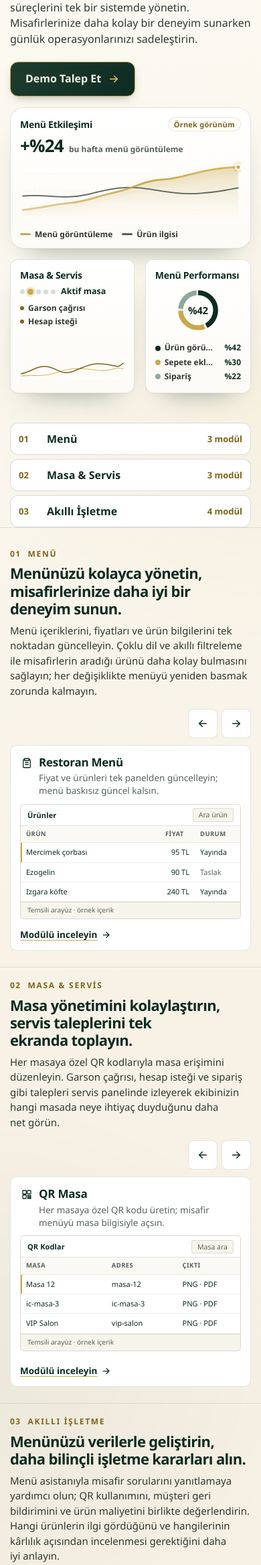
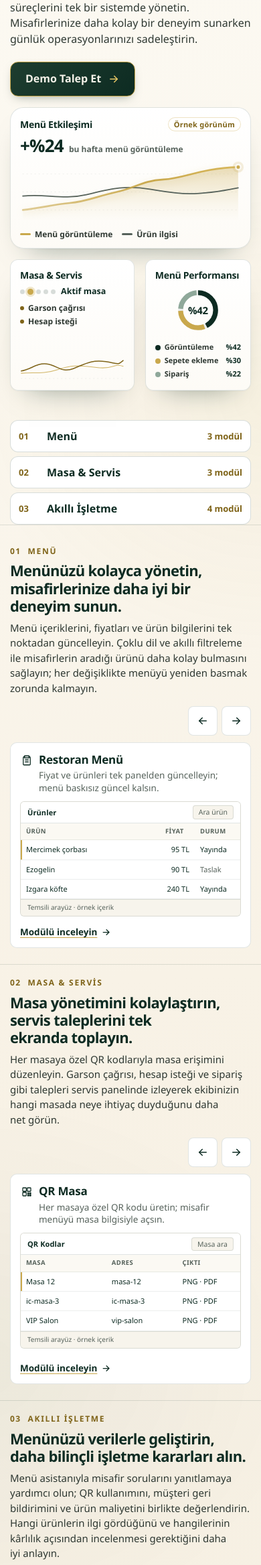
Before and after one commit to mamibeyinizz/anasite, a PHP site: page /moduller/ in a window 390 px wide. Shown: the part 462-2798 px from the top of the page at 67% size. Run offline with PHP 8.4, Linux system fonts and the light colour scheme.

Commit message:
Çözümler hero grafik: dar ekran düzenleri, kısa legend, halo taşması düzeltildi
Co-Authored-By: Claude Sonnet 5.5 <noreply@anthropic.com>
Claude-Session: https://claude.ai/code/session_01FBw9rU2Nr1BKcousPQVwZs

```diff
--- a/moduller/index.html
+++ b/moduller/index.html
@@ -251,7 +251,7 @@
           <p class="qrmo-hubviz-ringval"><strong>%42</strong></p>
           </div>
           <ul class="qrmo-hubviz-legend qrmo-hubviz-legend--stack">
-            <li><span class="qrmo-hubviz-swatch qrmo-hubviz-swatch--view"></span><span>Ürün görüntüleme</span><b>%42</b></li>
+            <li><span class="qrmo-hubviz-swatch qrmo-hubviz-swatch--view"></span><span>Görüntüleme</span><b>%42</b></li>
             <li><span class="qrmo-hubviz-swatch qrmo-hubviz-swatch--cart"></span><span>Sepete ekleme</span><b>%30</b></li>
             <li><span class="qrmo-hubviz-swatch qrmo-hubviz-swatch--order"></span><span>Sipariş</span><b>%22</b></li>
           </ul>
--- a/moduller/module-page.css
+++ b/moduller/module-page.css
@@ -2848,7 +2848,7 @@ body.qrmo-mod-page--servis-paneli .qrmo-mod-text {
   white-space: nowrap;
 }
 .qrmo-mod--hub .qrmo-hubviz-chart,
-.qrmo-mod--hub .qrmo-hubviz-spark { display: block; width: 100%; height: auto; }
+.qrmo-mod--hub .qrmo-hubviz-spark { display: block; width: 100%; height: auto; overflow: visible; }
 .qrmo-mod--hub .qrmo-hubviz-area { fill: url(#qrmo-hv-fill); }
 .qrmo-mod--hub .qrmo-hubviz-grid { fill: none; stroke: rgba(13, 43, 34, .07); stroke-width: 1; stroke-dasharray: 1 5; stroke-linecap: round; vector-effect: non-scaling-stroke; }
 .qrmo-mod--hub .qrmo-hubviz-dot { fill: var(--qm-gold); stroke: #fff; stroke-width: 2; }
@@ -2982,8 +2982,22 @@ body.qrmo-mod-page--servis-paneli .qrmo-mod-text {
 .qrmo-mod--hub .qrmo-hubviz-card--perf .qrmo-hubviz-ringwrap { align-self: center; }
 .qrmo-mod--hub .qrmo-hubviz-card--perf .qrmo-hubviz-legend--stack li { width: 100%; white-space: nowrap; }
 .qrmo-mod--hub .qrmo-hubviz-card--perf .qrmo-hubviz-legend--stack li span:nth-of-type(2) { overflow: hidden; text-overflow: ellipsis; }
-/* 900px: hero iki kolon, sağ iz ~300px → alt kart ~130px. Yatay lejant taşar. */
+@media (max-width: 375px) {
+  .qrmo-mod--hub .qrmo-hubviz {
+    grid-template-columns: minmax(0, 1fr);
+    grid-template-areas: "line" "masa" "perf";
+  }
+}
+@media (max-width: 420px) {
+  .qrmo-mod--hub .qrmo-hubviz-card--perf .qrmo-hubviz-legend--stack li { font-size: 11px; }
+  .qrmo-mod--hub .qrmo-hubviz-card--perf .qrmo-hubviz-legend--stack li b { padding-left: 4px; }
+}
+/* 900px: hero iki kolon, sağ iz ~300px → alt kartlar tek sütuna iner. */
 @media (min-width: 900px) and (max-width: 1023px) {
+  .qrmo-mod--hub .qrmo-hubviz {
+    grid-template-columns: minmax(0, 1fr);
+    grid-template-areas: "line" "masa" "perf";
+  }
   .qrmo-mod--hub .qrmo-hubviz-card--perf .qrmo-hubviz-perf {
     flex-direction: column;
     align-items: flex-start;
```
